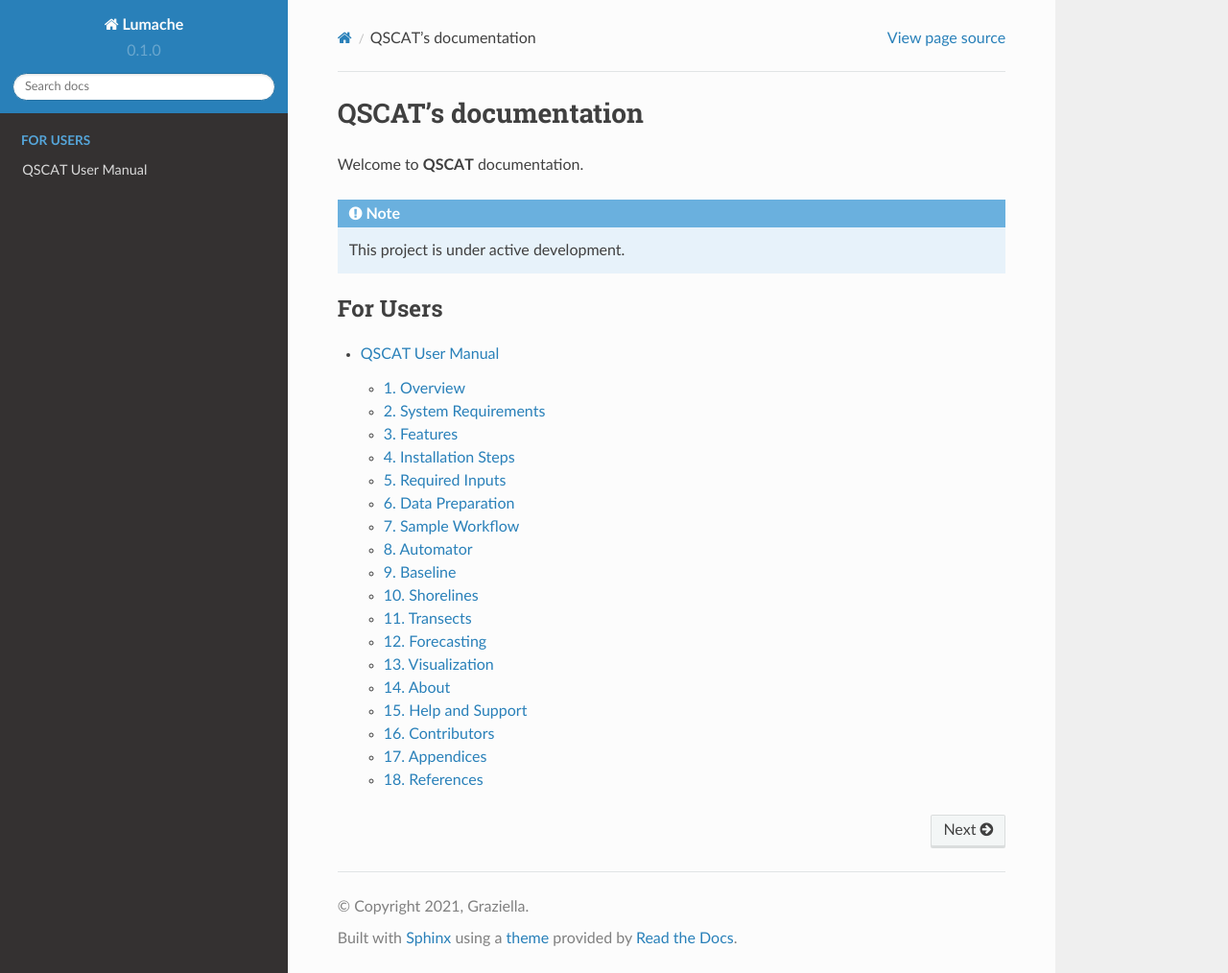
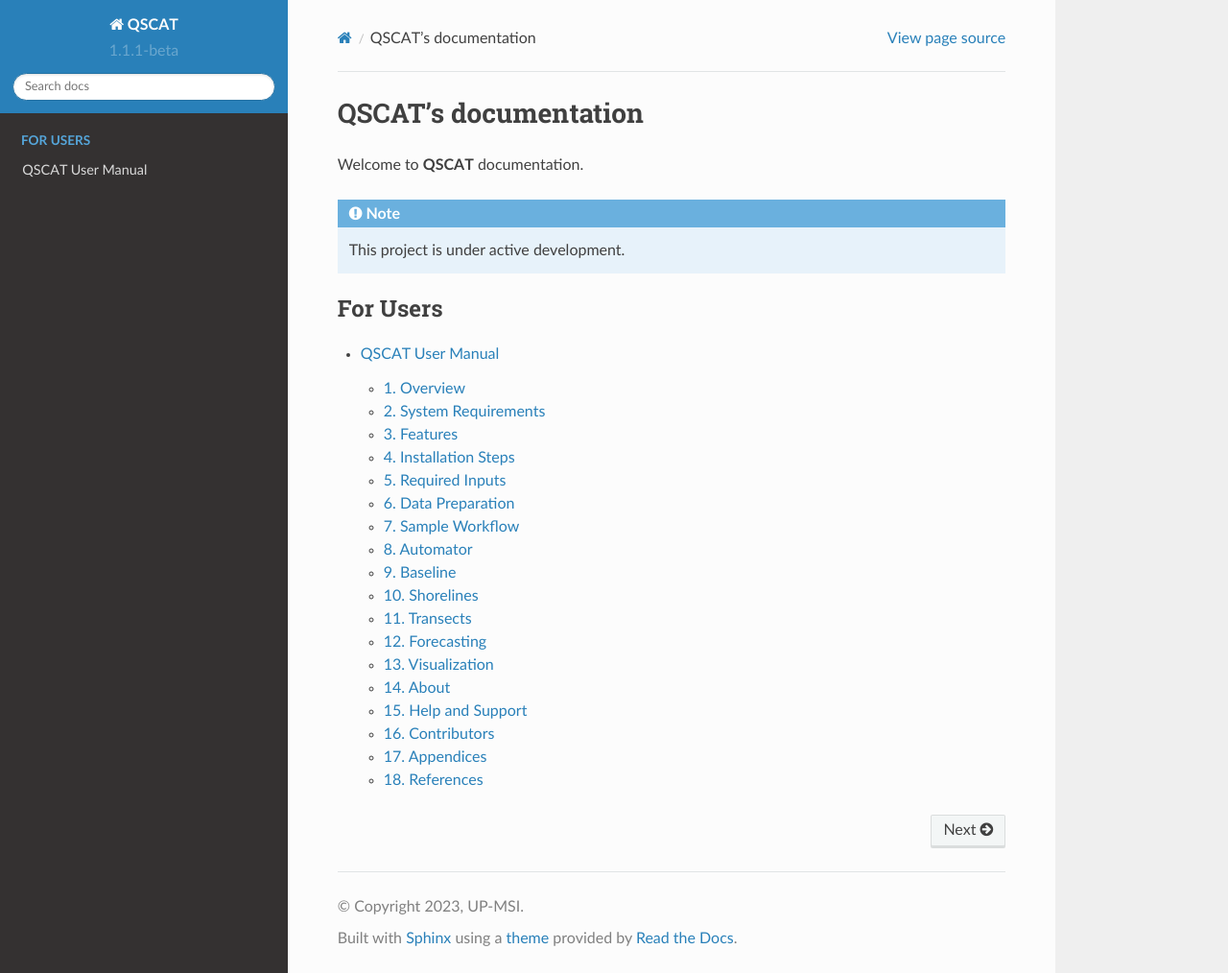
Before and after one commit to upmsi-coaster/qscat-docs, a Sphinx documentation site: the page built from docs/source/index.rst, in a window 1280 px wide and 1014 px high. Shown: the whole window at 96% size. Built offline with Sphinx 7.4.7 and the Read the Docs theme 2.0.0, drawn with Linux system fonts in a browser that asks for light colours; pages that are not in the unit, such as notebooks, are missing from menus.

Commit message:
Update conf.py

```diff
--- a/docs/source/conf.py
+++ b/docs/source/conf.py
@@ -2,12 +2,12 @@
 
 # -- Project information
 
-project = 'Lumache'
-copyright = '2021, Graziella'
-author = 'Graziella'
+project = 'QSCAT'
+copyright = '2023, UP-MSI'
+author = 'Louis Facun'
 
-release = '0.1'
-version = '0.1.0'
+release = '1.1.1-beta'
+version = '1.1.1-beta'
 
 # -- General configuration
 
```
